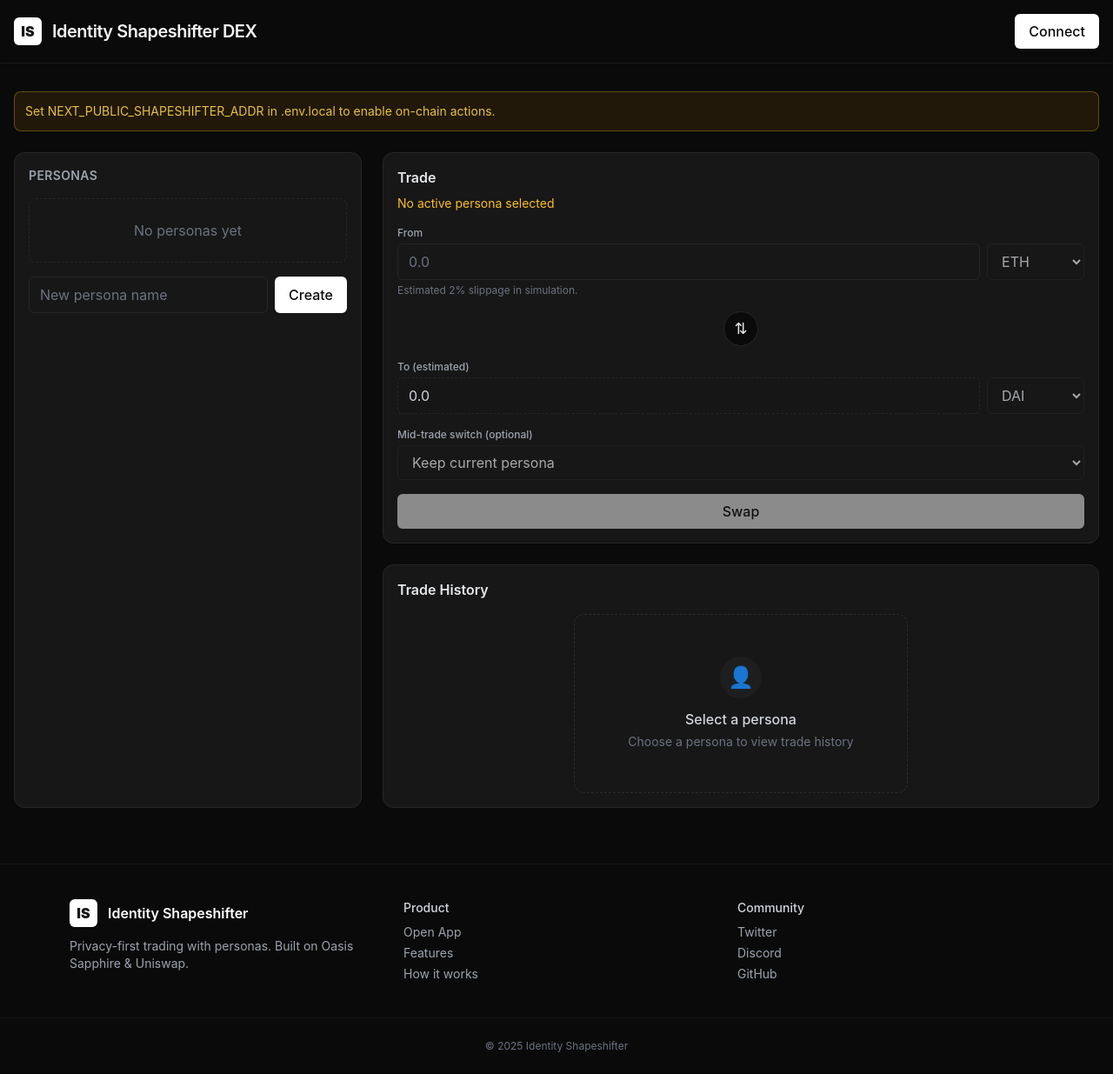
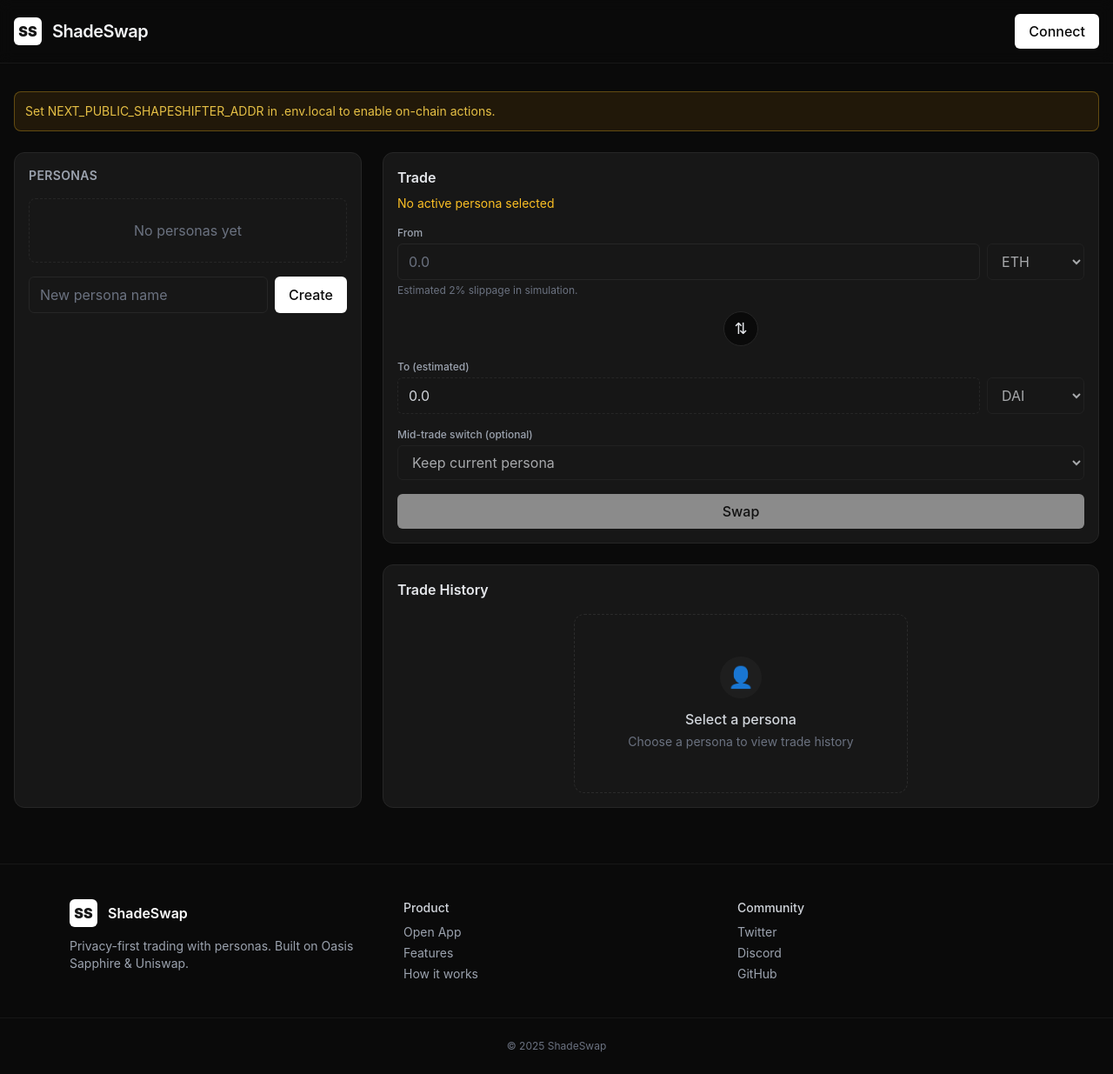
Before and after one commit to SamsShow/Shapeshifter-DEX, a Next.js app: page /app in a window 1280 px wide. Shown: the whole page at 87% size. Built offline with nearby package versions, Linux system fonts and the light colour scheme.

Commit message:
some ui specific changes

```diff
--- a/package.json
+++ b/package.json
@@ -1,8 +1,8 @@
 {
-  "name": "identity-shapeshifter-dex",
+  "name": "shadeswap",
   "version": "0.1.0",
   "private": true,
-  "description": "Privacy-first trading platform built on Oasis Sapphire and Uniswap",
+  "description": "Privacy-first DEX with anonymous trading personas built on Oasis Sapphire and Uniswap",
   "scripts": {
     "dev": "next dev",
     "build": "next build",
--- a/pages/app.js
+++ b/pages/app.js
@@ -217,8 +217,8 @@
   return (
     <div>
       <Head>
-        <title>Identity Shapeshifter DEX</title>
-        <meta name="description" content="Privacy-first trading platform" />
+        <title>ShadeSwap</title>
+        <meta name="description" content="Privacy-first DEX with anonymous trading personas" />
         <link rel="icon" href="/favicon.ico" />
       </Head>
 
@@ -227,8 +227,8 @@
         <header className="sticky top-0 z-10 backdrop-blur supports-[backdrop-filter]:bg-neutral-950/60 bg-neutral-950 border-b border-neutral-900">
           <div className="mx-auto max-w-7xl px-4 py-4 flex items-center justify-between">
             <div className="flex items-center gap-3">
-              <div className="w-8 h-8 rounded-md bg-white text-neutral-900 flex items-center justify-center font-black">IS</div>
-              <h1 className="text-lg sm:text-xl font-semibold tracking-tight">Identity Shapeshifter DEX</h1>
+              <div className="w-8 h-8 rounded-md bg-white text-neutral-900 flex items-center justify-center font-black">SS</div>
+              <h1 className="text-lg sm:text-xl font-semibold tracking-tight">ShadeSwap</h1>
             </div>
             <div className="flex items-center gap-4">
               {personas?.length > 0 && (
@@ -303,8 +303,8 @@
         <div className="mx-auto max-w-6xl px-4 py-10 grid grid-cols-1 sm:grid-cols-3 gap-8">
           <div>
             <div className="flex items-center gap-3 mb-3">
-              <div className="w-8 h-8 rounded-md bg-white text-neutral-900 flex items-center justify-center font-black">IS</div>
-              <span className="text-white font-semibold">Identity Shapeshifter</span>
+              <div className="w-8 h-8 rounded-md bg-white text-neutral-900 flex items-center justify-center font-black">SS</div>
+              <span className="text-white font-semibold">ShadeSwap</span>
             </div>
             <p className="text-sm text-gray-400 max-w-sm">Privacy-first trading with personas. Built on Oasis Sapphire & Uniswap.</p>
           </div>
@@ -325,7 +325,7 @@
             </ul>
           </div>
         </div>
-        <div className="text-center text-xs text-gray-500 py-6 border-t border-neutral-900">© {new Date().getFullYear()} Identity Shapeshifter</div>
+        <div className="text-center text-xs text-gray-500 py-6 border-t border-neutral-900">© {new Date().getFullYear()} ShadeSwap</div>
       </footer>
 
       {/* Floating status toast */}
--- a/pages/landing.js
+++ b/pages/landing.js
@@ -2,9 +2,9 @@
 import Link from 'next/link'
 
 export default function Landing() {
-  const title = 'Identity Shapeshifter DEX — Trade Privately'
+  const title = 'ShadeSwap — Trade Privately'
   const description = 'Privacy-first DEX with anonymous personas on Oasis Sapphire and Uniswap.'
-  const ogImage = 'https://dummyimage.com/1200x630/0a0a0a/e5e7eb&text=Identity+Shapeshifter+DEX'
+  const ogImage = 'https://dummyimage.com/1200x630/0a0a0a/e5e7eb&text=ShadeSwap'
 
   return (
     <div>
@@ -26,8 +26,8 @@
       <header className="sticky top-0 z-10 backdrop-blur supports-[backdrop-filter]:bg-neutral-950/60 bg-neutral-950 border-b border-neutral-900">
         <div className="mx-auto max-w-6xl px-4 py-4 flex items-center justify-between">
           <div className="flex items-center gap-3">
-            <div className="w-8 h-8 rounded-md bg-white text-neutral-900 flex items-center justify-center font-black" aria-hidden>IS</div>
-            <span className="text-base sm:text-lg font-semibold tracking-tight">Identity Shapeshifter</span>
+            <div className="w-8 h-8 rounded-md bg-white text-neutral-900 flex items-center justify-center font-black" aria-hidden>SS</div>
+            <span className="text-base sm:text-lg font-semibold tracking-tight">ShadeSwap</span>
           </div>
           <nav className="hidden sm:flex items-center gap-6 text-sm text-gray-300" aria-label="Primary">
             <a href="#features" className="hover:text-white">Features</a>
@@ -120,7 +120,7 @@
 
       {/* Features */}
       <section id="features" className="mx-auto max-w-6xl px-4 py-12">
-        <h2 className="text-2xl sm:text-3xl font-semibold text-white mb-6">Why Shapeshifter</h2>
+        <h2 className="text-2xl sm:text-3xl font-semibold text-white mb-6">Why ShadeSwap</h2>
         <div className="grid grid-cols-1 md:grid-cols-3 gap-6">
           {[
             {title:'Create Personas', desc:'Spin up multiple identities per wallet with confidential metadata stored on Sapphire.', icon:'🧩'},
@@ -215,8 +215,8 @@
         <div className="mx-auto max-w-6xl px-4 py-10 grid grid-cols-1 sm:grid-cols-3 gap-8">
           <div>
             <div className="flex items-center gap-3 mb-3">
-              <div className="w-8 h-8 rounded-md bg-white text-neutral-900 flex items-center justify-center font-black">IS</div>
-              <span className="text-white font-semibold">Identity Shapeshifter</span>
+              <div className="w-8 h-8 rounded-md bg-white text-neutral-900 flex items-center justify-center font-black">SS</div>
+              <span className="text-white font-semibold">ShadeSwap</span>
             </div>
             <p className="text-sm text-gray-400 max-w-sm">Privacy-first trading with personas. Built on Oasis Sapphire & Uniswap.</p>
           </div>
@@ -237,7 +237,7 @@
             </ul>
           </div>
         </div>
-        <div className="text-center text-xs text-gray-500 py-6 border-t border-neutral-900">© {new Date().getFullYear()} Identity Shapeshifter</div>
+        <div className="text-center text-xs text-gray-500 py-6 border-t border-neutral-900">© {new Date().getFullYear()} ShadeSwap</div>
       </footer>
 
       {/* Page animations (minimal) */}
```
Also changed, not shown: contracts/README.md, 2 other files (tests, documents, lock files or other folders).
